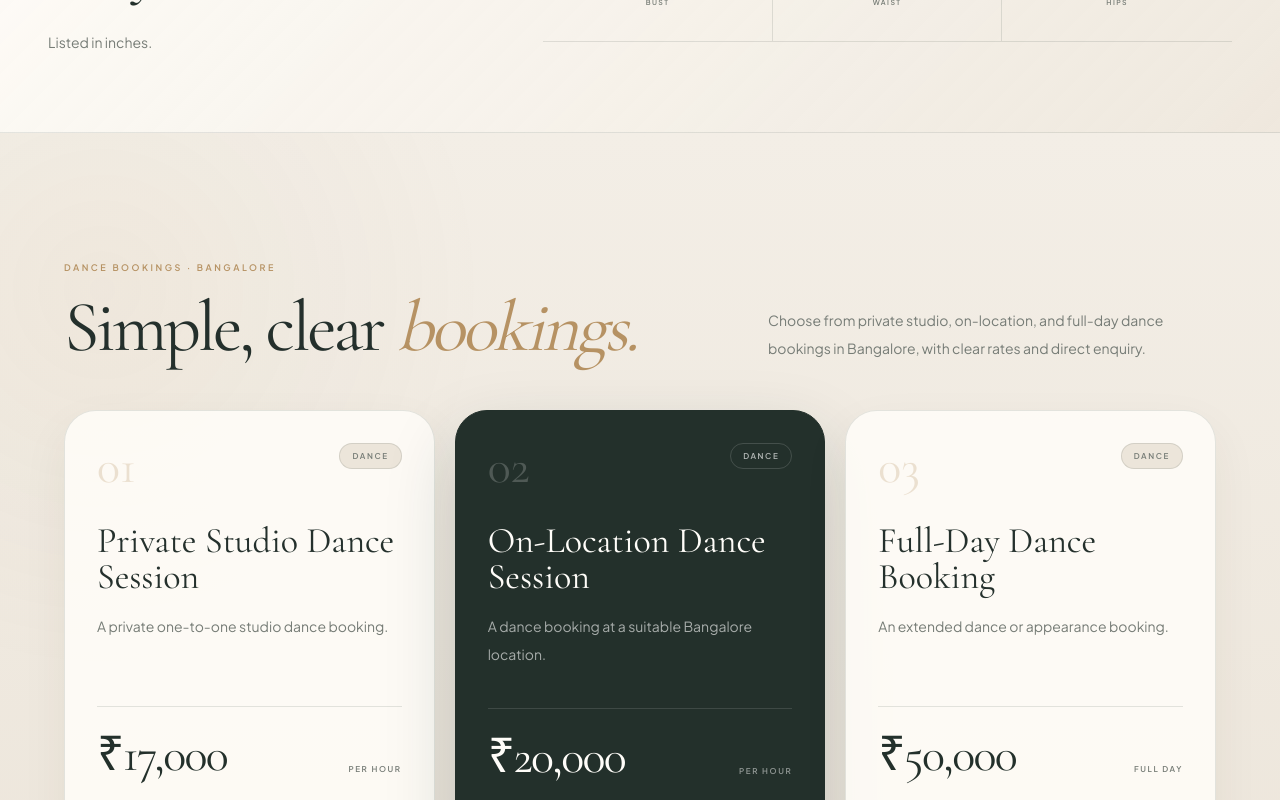
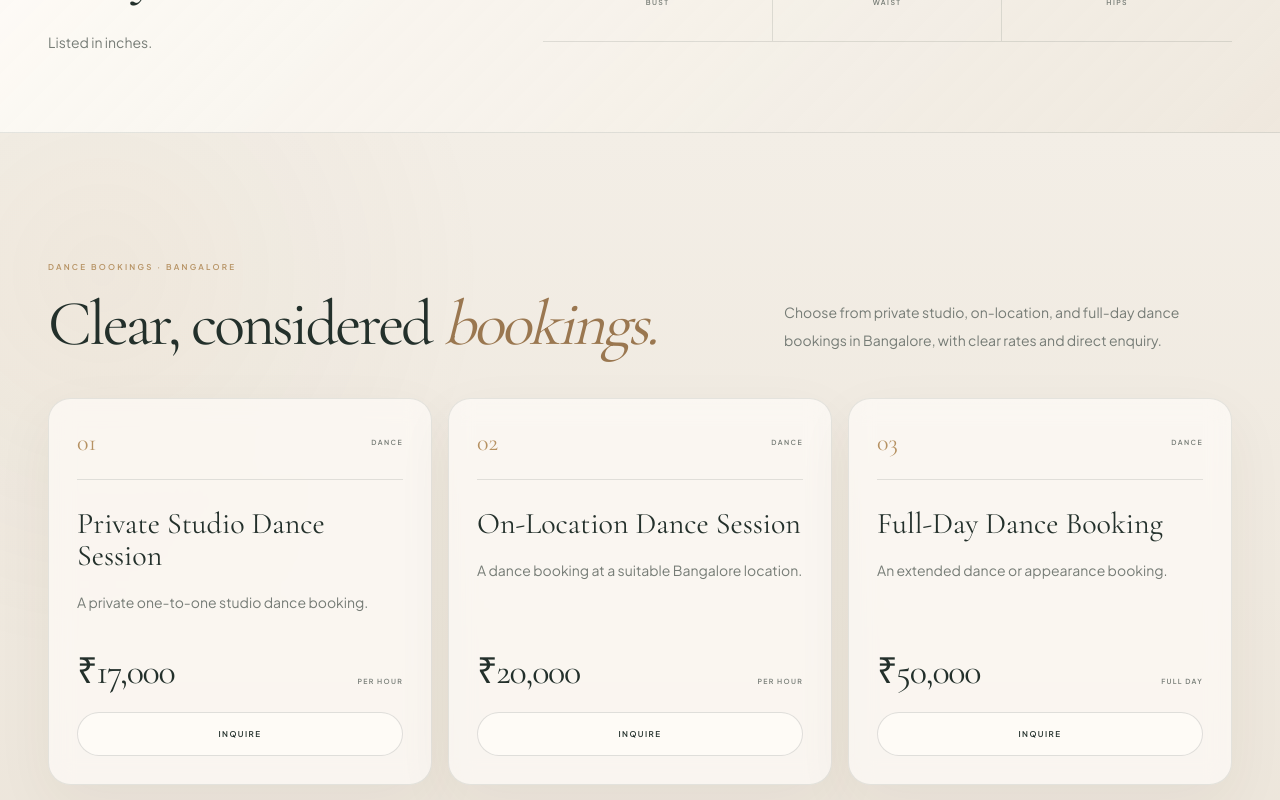
Before and after one commit to MohitAhlawat93/dancer-portfolio, a Next.js app: page / in a window 1280 px wide. Shown: the part 3040-3840 px from the top of the page. Built offline with nearby package versions, Linux system fonts and the light colour scheme; no server answers.

Commit message:
design: restyle bookings with calm premium cards

```diff
--- a/components/sections/DanceBookings.tsx
+++ b/components/sections/DanceBookings.tsx
@@ -2,62 +2,53 @@ import { getWhatsAppHref, siteContent } from "@/content/site-content";
 
 export function DanceBookings() {
   return (
-    <section id="rates" className="section-soft relative overflow-hidden px-5 py-20 sm:px-6 sm:py-24 lg:px-16 lg:py-32">
-      <div className="relative z-10 mx-auto max-w-[1500px]">
-        <p className="text-[9px] font-semibold uppercase tracking-[.28em] text-accent">
+    <section id="rates" className="section-soft relative overflow-hidden px-5 py-20 sm:px-7 sm:py-24 lg:px-12 lg:py-32">
+      <div className="mx-auto max-w-[1440px]">
+        <p className="text-[8px] font-bold uppercase tracking-[.28em] text-accent">
           {siteContent.seo.serviceLabel} · {siteContent.profile.city}
         </p>
 
         <div className="mt-5 flex flex-col gap-5 lg:flex-row lg:items-end lg:justify-between">
-          <h2 className="max-w-4xl font-display text-5xl font-light leading-[.94] tracking-[-.045em] text-foreground sm:text-6xl lg:text-7xl">
-            Simple, clear <span className="italic text-accent">bookings.</span>
+          <h2 className="max-w-3xl font-display text-[clamp(3rem,5vw,5.2rem)] font-light leading-[.96] tracking-[-.045em] text-deep">
+            Clear, considered <span className="italic text-[#9a7750]">bookings.</span>
           </h2>
           <p className="max-w-md text-sm leading-7 text-muted">{siteContent.seo.serviceDescription}</p>
         </div>
 
-        <div className="mt-12 grid grid-cols-1 gap-5 lg:grid-cols-3">
-          {siteContent.danceBookings.map((item, index) => {
-            const featured = index === 1;
-            return (
+        <div className="mt-11 grid gap-4 lg:grid-cols-3">
+          {siteContent.danceBookings.map((item, index) => (
             <article
               key={item.title}
-                className={
-                  featured
-                    ? "depth-card flex min-h-[360px] flex-col justify-between rounded-[2rem] border border-deep bg-deep p-6 text-[#fffdf9] shadow-[0_28px_70px_rgba(18,51,56,.18)] sm:p-8"
-                    : "soft-card depth-card flex min-h-[360px] flex-col justify-between rounded-[2rem] p-6 sm:p-8"
-                }
+              className="editorial-card depth-card flex min-h-[330px] flex-col justify-between rounded-[1.4rem] p-6 sm:p-7"
             >
               <div>
-                  <div className="flex items-start justify-between gap-4">
-                    <p className={featured ? "font-display text-5xl font-light text-white/20" : "font-display text-5xl font-light text-accent/25"}>0{index + 1}</p>
-                    <span className={featured ? "rounded-full border border-white/15 px-3 py-1.5 text-[8px] font-semibold uppercase tracking-[.2em] text-white/65" : "rounded-full border border-line bg-surface-soft px-3 py-1.5 text-[8px] font-semibold uppercase tracking-[.2em] text-muted"}>Dance</span>
+                <div className="flex items-center justify-between border-b border-line pb-5">
+                  <span className="font-display text-2xl font-light text-accent">0{index + 1}</span>
+                  <span className="text-[7px] font-bold uppercase tracking-[.2em] text-muted">Dance</span>
                 </div>
 
-                  <h3 className={featured ? "mt-8 max-w-xs font-display text-3xl font-light leading-[1.02] sm:text-4xl" : "mt-8 max-w-xs font-display text-3xl font-light leading-[1.02] text-foreground sm:text-4xl"}>{item.title}</h3>
-                  <p className={featured ? "mt-4 max-w-sm text-sm leading-7 text-white/60" : "mt-4 max-w-sm text-sm leading-7 text-muted"}>{item.note}</p>
+                <h3 className="mt-7 max-w-sm font-display text-3xl font-light leading-[1.06] text-deep">
+                  {item.title}
+                </h3>
+                <p className="mt-4 max-w-sm text-sm leading-7 text-muted">{item.note}</p>
               </div>
 
-                <div className={featured ? "mt-10 border-t border-white/12 pt-6" : "mt-10 border-t border-line pt-6"}>
-                  <div className="flex items-end justify-between gap-4">
-                    <p className={featured ? "font-display text-4xl font-light tracking-[-.035em] sm:text-5xl" : "font-display text-4xl font-light tracking-[-.035em] text-deep sm:text-5xl"}>{item.price}</p>
-                    <p className={featured ? "pb-1 text-[8px] font-semibold uppercase tracking-[.2em] text-white/50" : "pb-1 text-[8px] font-semibold uppercase tracking-[.2em] text-muted"}>{item.suffix}</p>
+              <div className="mt-9">
+                <div className="flex items-end justify-between gap-3">
+                  <p className="font-display text-4xl font-light tracking-[-.035em] text-deep">{item.price}</p>
+                  <p className="pb-1 text-[7px] font-bold uppercase tracking-[.18em] text-muted">{item.suffix}</p>
                 </div>
-
                 <a
                   href={getWhatsAppHref(item.inquiry)}
                   target={siteContent.contact.whatsapp.configured ? "_blank" : undefined}
                   rel={siteContent.contact.whatsapp.configured ? "noreferrer" : undefined}
-                    className={featured
-                      ? "mt-6 inline-flex w-full items-center justify-center rounded-full bg-[#fffdf9] px-5 py-3 text-[9px] font-bold uppercase tracking-[.17em] text-deep transition hover:bg-[#efe7dc]"
-                      : "primary-button mt-6 inline-flex w-full items-center justify-center rounded-full px-5 py-3 text-[9px] font-bold uppercase tracking-[.17em]"
-                    }
+                  className="mt-5 inline-flex min-h-11 w-full items-center justify-center rounded-full border border-deep/14 bg-[#fffdf9]/75 px-5 text-[8px] font-bold uppercase tracking-[.18em] text-deep transition hover:bg-[#fffdf9]"
                 >
                   Inquire
                 </a>
               </div>
             </article>
-            );
-          })}
+          ))}
         </div>
       </div>
     </section>
```
Lines whose indentation alone changed are shown as unchanged.
